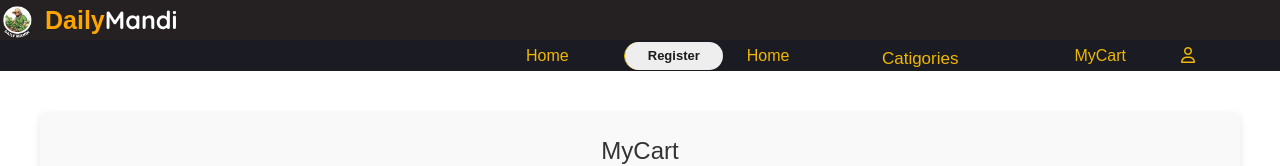
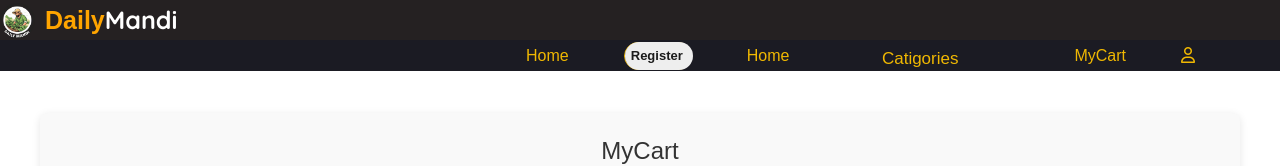
Before and after one commit to Deepak8450/DailyMondyRepo, a React (Create React App) app: page /MyCart in a window 1280 px wide. In both pictures the pointer is over the link "Register". Shown: the top 166 px of the page. Built offline with nearby package versions, Linux system fonts and the light colour scheme.

Commit message:
update register button

```diff
--- a/src/Components/Navbar.css
+++ b/src/Components/Navbar.css
@@ -142,7 +142,7 @@ input[type="checkbox"]:checked ~ .drop-down-menu{
 }
 #Register a:hover{
     background: #eee;
-    padding: 6px 23px 7px 23px;
+    padding: 6px 10px 7px 6px;
     border-radius: 15px;
     color: rgb(27, 27, 27);
 }
```
